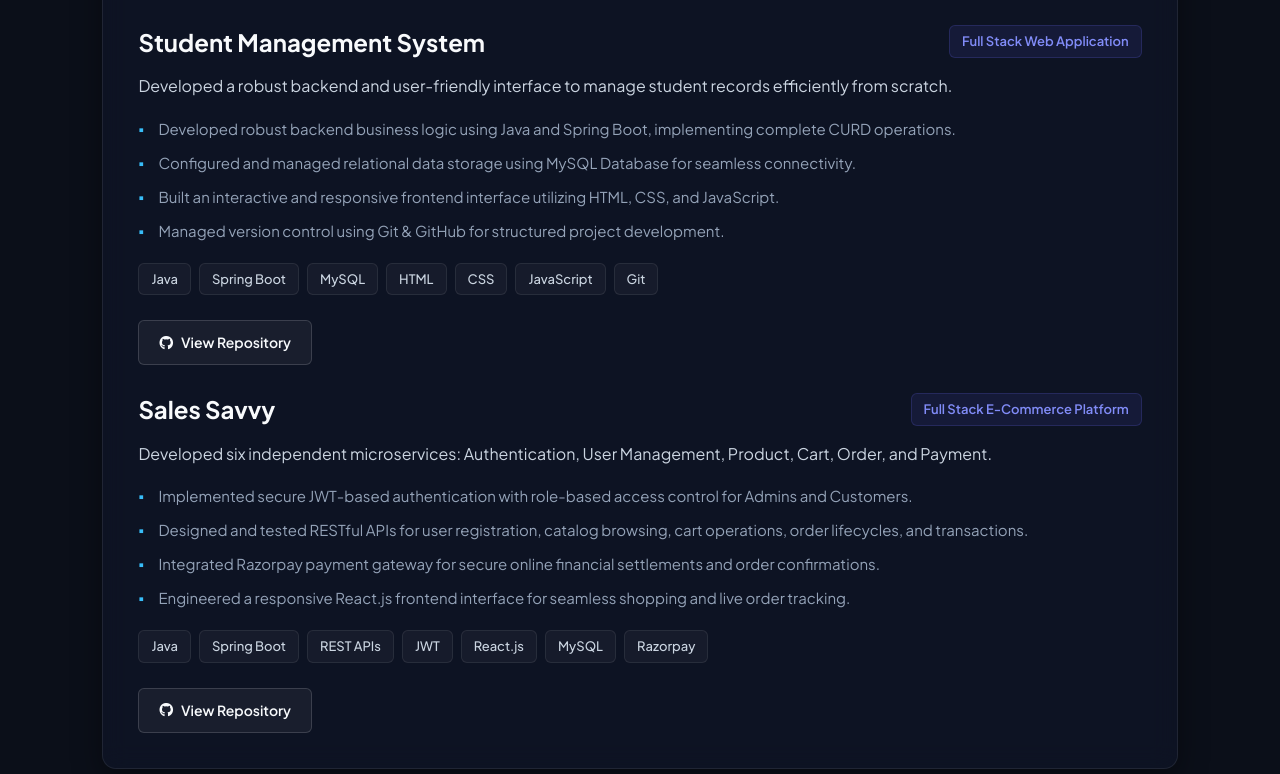
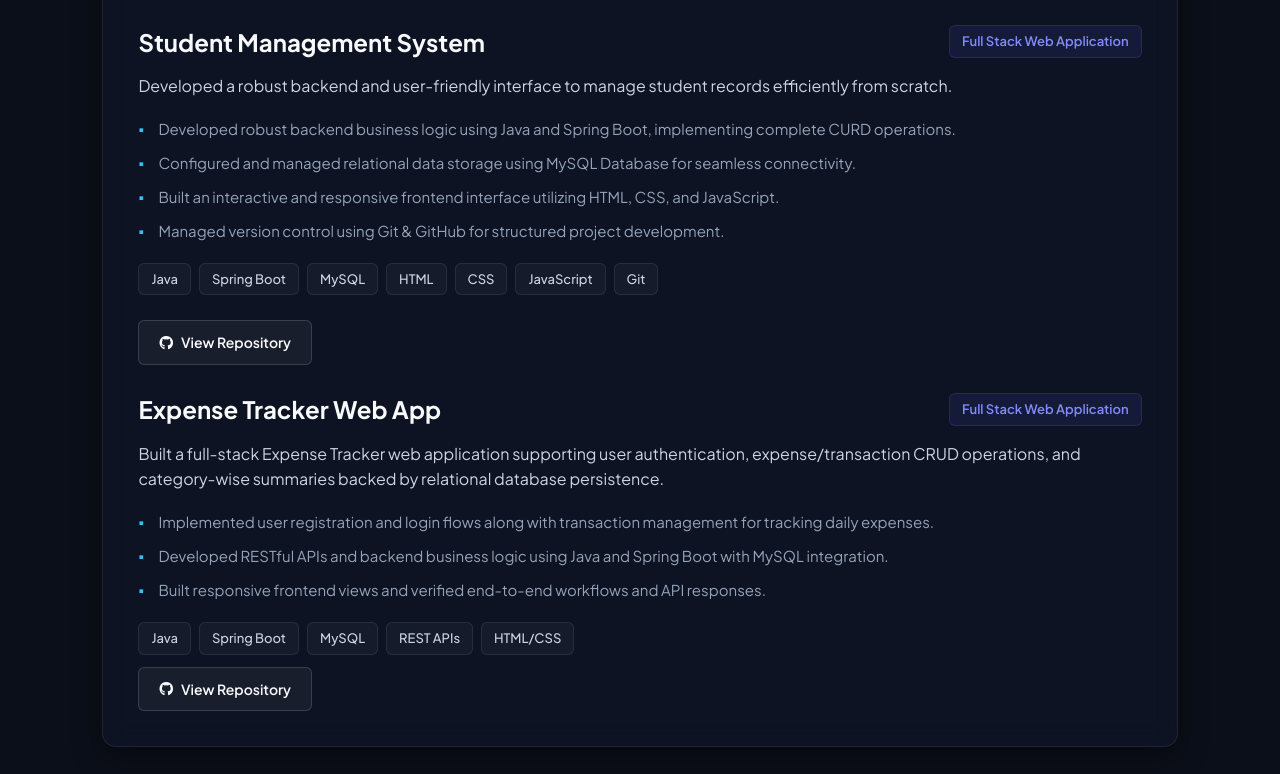
Before and after one commit to sowmyakuchipudi/my-portfolio, a plain HTML site: page index.html in a window 1280 px wide. Shown: the part 2502-3276 px from the top of the page. Drawn offline with Linux system fonts and the light colour scheme.

Commit message:
Replace Sales Savvy project with Expense Tracker
Updated project details and links in index.html.

```diff
--- a/index.html
+++ b/index.html
@@ -141,28 +141,26 @@
                 <div class="project-links" style="margin-top: 25px;">
                     <a href="https://github.com/sowmyakuchipudi/StudentManagementSystem" target="_blank" class="btn-github"><i class="fab fa-github"></i> View Repository</a>
                 </div><br>
-
-                <!-- Project 3: Sales Savvy -->
-                <div class="project-top-row">
-                    <h3>Sales Savvy</h3>
-                    <span class="project-tag">Full Stack E-Commerce Platform</span>
-                </div>
-                <p class="project-summary">Developed six independent microservices: Authentication, User Management, Product, Cart, Order, and Payment.</p>
-                <ul class="bullet-list">
-                    <li>Implemented secure JWT-based authentication with role-based access control for Admins and Customers.</li>
-                    <li>Designed and tested RESTful APIs for user registration, catalog browsing, cart operations, order lifecycles, and transactions.</li>
-                    <li>Integrated Razorpay payment gateway for secure online financial settlements and order confirmations.</li>
-                    <li>Engineered a responsive React.js frontend interface for seamless shopping and live order tracking.</li>
+                <!-- Project 3: Expense Tracker Web App -->
+                 <div class="project-top-row">
+                   <h3>Expense Tracker Web App</h3>
+                   <span class="project-tag">Full Stack Web Application</span>
+                 </div>
+                 <p class="project-summary">Built a full-stack Expense Tracker web application supporting user authentication, expense/transaction CRUD operations, and category-wise summaries backed by relational database persistence.</p>
+                 <ul class="bullet-list">
+                     <li>Implemented user registration and login flows along with transaction management for tracking daily expenses.</li>
+                     <li>Developed RESTful APIs and backend business logic using Java and Spring Boot with MySQL integration.</li>
+                     <li>Built responsive frontend views and verified end-to-end workflows and API responses.</li>
                 </ul>
                 <div class="project-tech-stack">
-                    <span>Java</span><span>Spring Boot</span><span>REST APIs</span><span>JWT</span><span>React.js</span><span>MySQL</span><span>Razorpay</span>
+                     <span>Java</span><span>Spring Boot</span><span>MySQL</span><span>REST APIs</span><span>HTML/CSS</span>
                 </div>
                 <!-- GitHub Repository Link Button -->
-                <div class="project-links" style="margin-top: 25px;">
-                    <a href="https://github.com/sowmyakuchipudi" target="_blank" class="btn-github"><i class="fab fa-github"></i> View Repository</a>
+                <div class="project-links" style="margin-top: 12px;">
+                     <a href="https://github.com/sowmyakuchipudi/ExpenseTrackerWebApp" target="_blank" class="btn-github"><i class="fab fa-github"></i> View Repository</a>
                 </div>
             </div>
-        </div>
+        </div
     </section>
     <!-- Certificates Section -->
     <section id="certificates" class="certificates-section">
```
